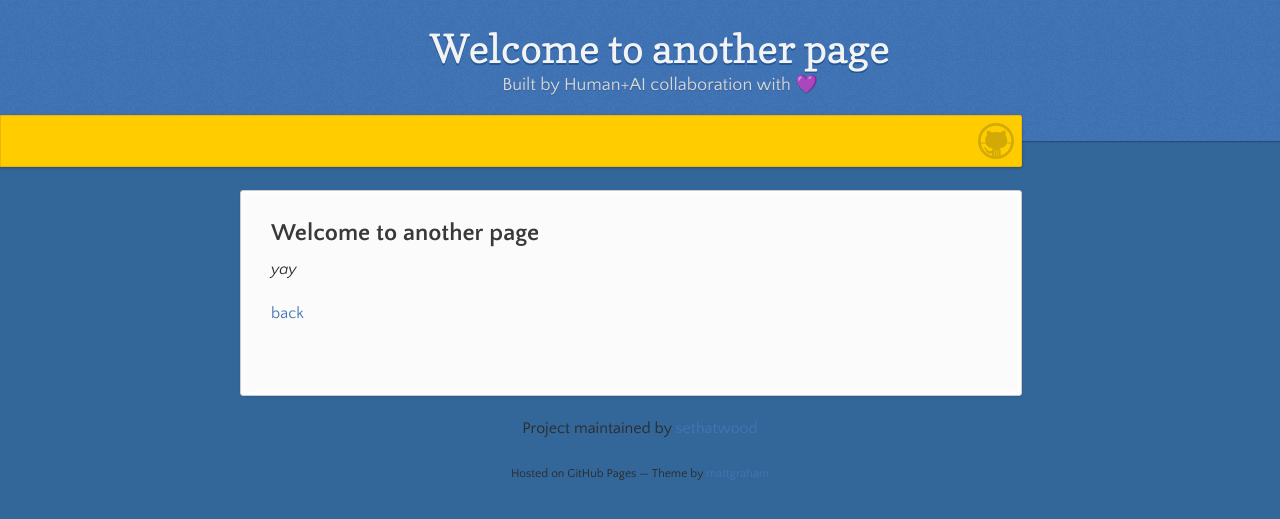
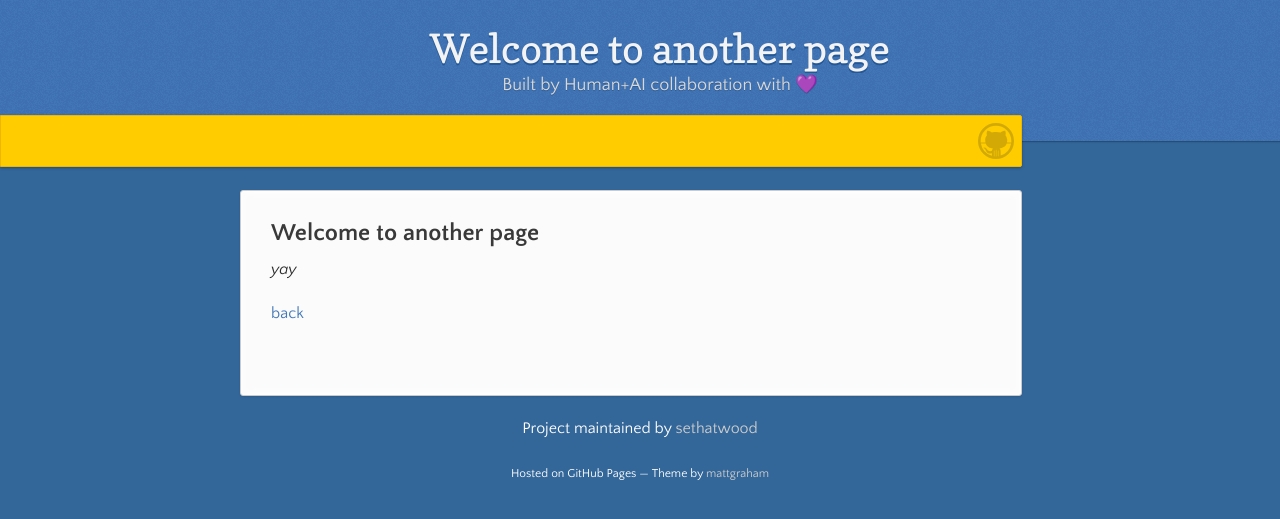
Before and after one commit to sethatwood/quantum-spheritope, a Jekyll site: the page built from another-page.md, in a window 1280 px wide. Shown: the top 519 px of the page. Built offline with Jekyll 4.4.1, drawn with Linux system fonts in a browser that asks for light colours; our own code applies the rules of GitHub Pages for plain Markdown files.

Commit message:
color footer text

```diff
--- a/_sass/jekyll-theme-leap-day.scss
+++ b/_sass/jekyll-theme-leap-day.scss
@@ -500,6 +500,11 @@ footer {
   left:auto;
   bottom:auto;
   width:auto;
+  color: white;
+
+  a {
+    color: #ccc;
+  }
 }
 
 @media print, screen and (max-height: 480px) {
```
